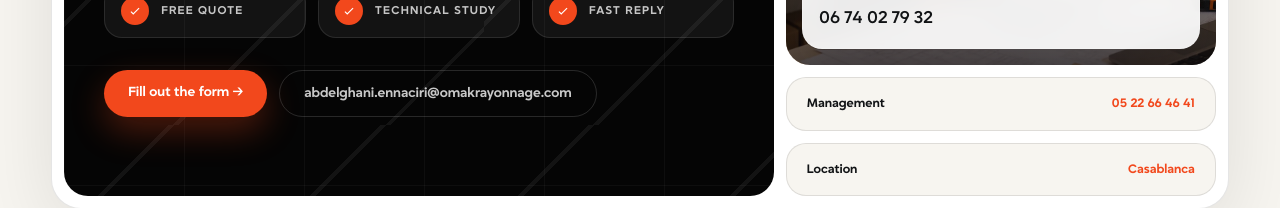
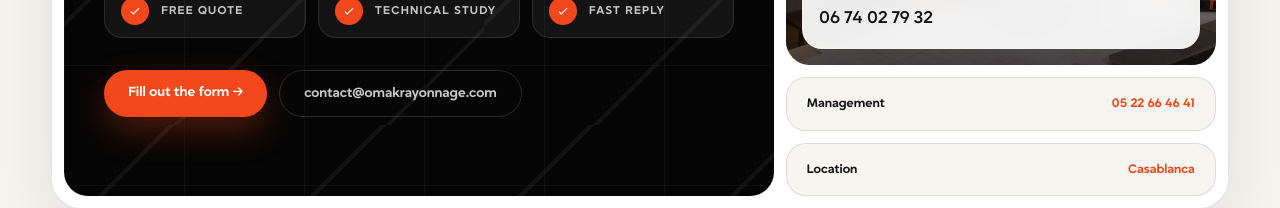
Before and after one commit to ech-chaouny/omakrayonnage, a Next.js app: page /en/contact in a window 1280 px wide. Shown: the part 428-636 px from the top of the page. Built offline with nearby package versions, Linux system fonts and the light colour scheme; a web font is replaced by a local one.

Commit message:
chore(contact): show the generic contact@ address in the hero button

```diff
--- a/src/app/[locale]/contact/page.tsx
+++ b/src/app/[locale]/contact/page.tsx
@@ -118,10 +118,10 @@ function ContactContent() {
                       {t("hero.fillForm")} →
                     </a>
                     <a
-                      href="mailto:abdelghani.ennaciri@omakrayonnage.com"
+                      href="mailto:contact@omakrayonnage.com"
                       className="rounded-full border border-white/14 px-5 py-3 text-[13px] font-bold text-white/78 transition-colors hover:text-white md:px-6 md:text-[14px]"
                     >
-                      abdelghani.ennaciri@omakrayonnage.com
+                      contact@omakrayonnage.com
                     </a>
                   </div>
                 </div>
```
